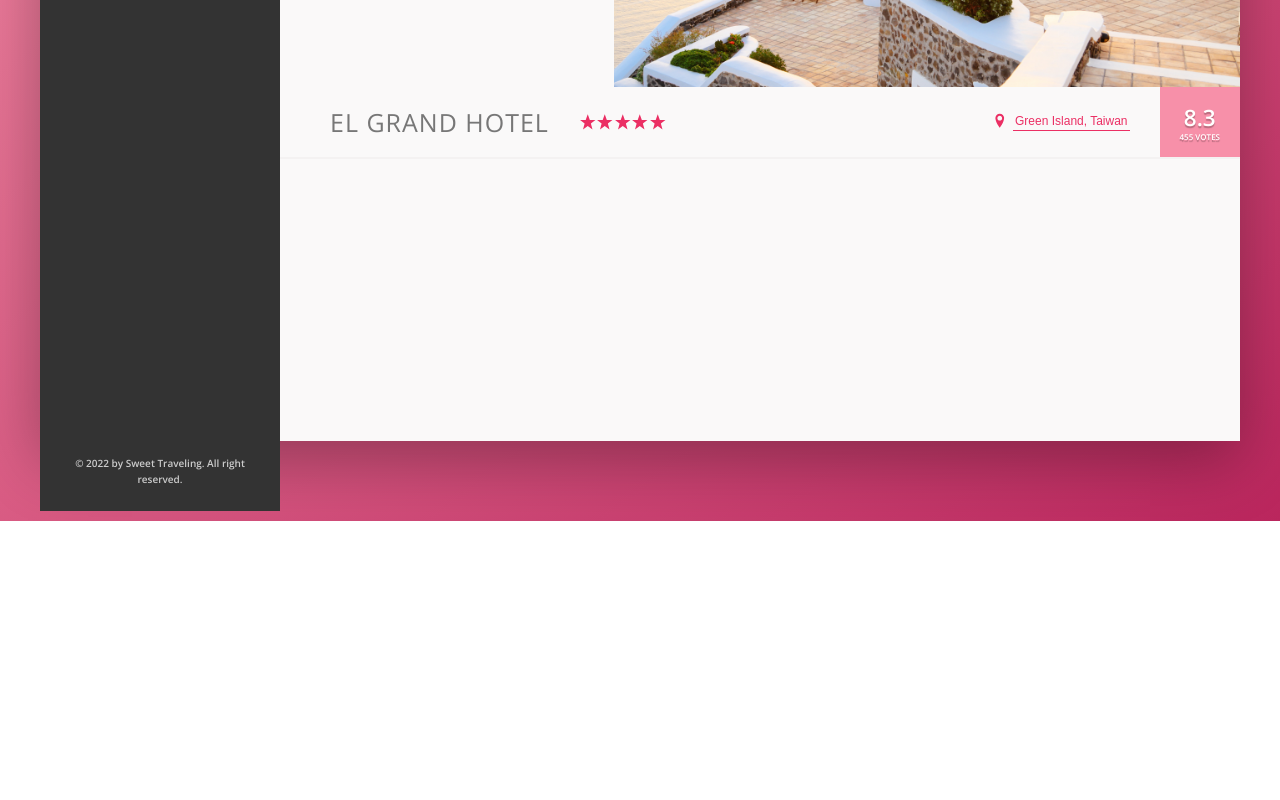
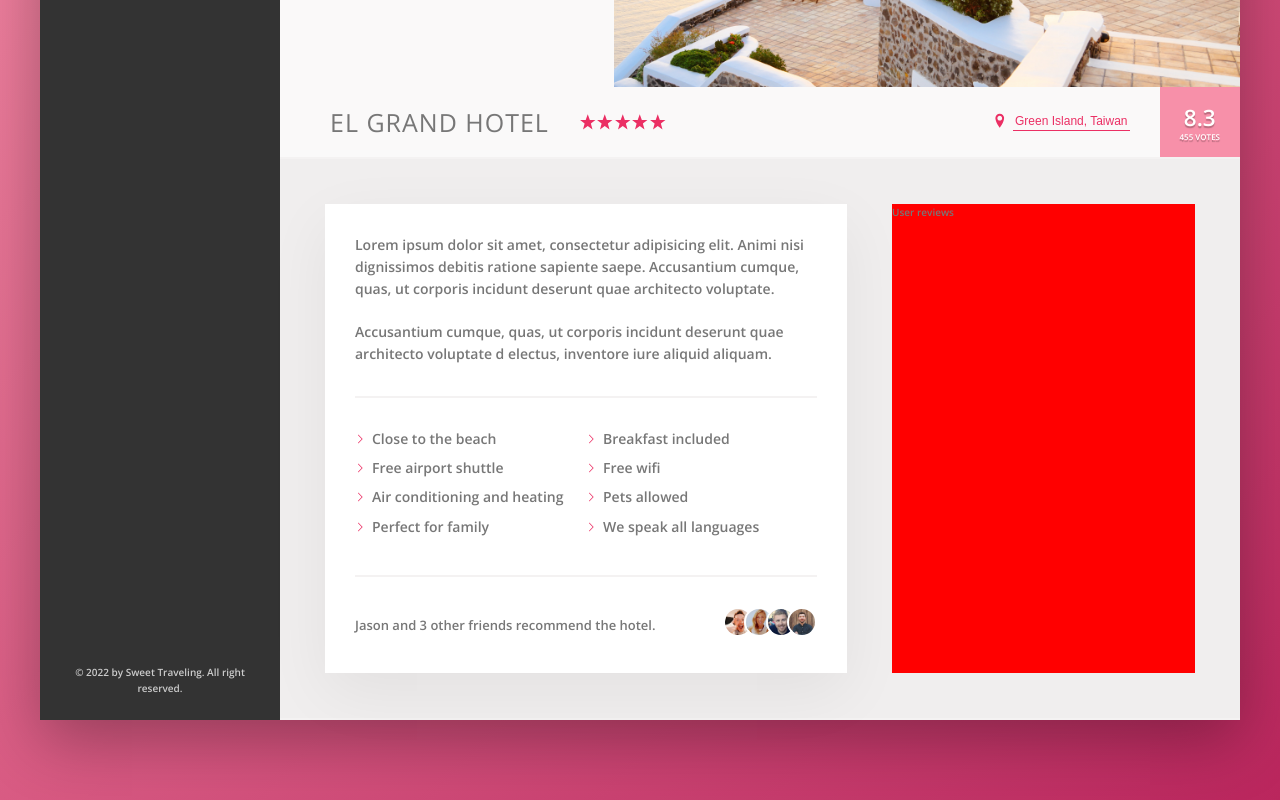
Before and after one commit to sswanyuu/Sweet-Traveling, a website: page index.html in a window 1280 px wide. Shown: the part 439-1239 px from the top of the page. Before the commit the page ends 960 px from the top, so only its background shows below. Drawn offline with nearby package versions, Linux system fonts and the light colour scheme.

Commit message:
complete recommend part and add some vars

```diff
--- a/index.html
+++ b/index.html
@@ -144,6 +144,43 @@
                         <div class="overview__rating-count">455 votes</div>
                     </div>
                 </div>
+                <div class="detail">
+                    <div class="description">
+                        <p class="paragraph">
+                            Lorem ipsum dolor sit amet, consectetur adipisicing elit.
+                            Animi nisi dignissimos debitis ratione sapiente saepe.
+                            Accusantium cumque, quas, ut corporis incidunt deserunt quae architecto voluptate.
+                        </p>
+                        <p class="paragraph">
+                            Accusantium cumque, quas, ut corporis incidunt deserunt quae architecto voluptate d
+                            electus, inventore iure aliquid aliquam.
+                        </p>
+                        <ul class="list">
+                            <li class="list__item">Close to the beach</li>
+                            <li class="list__item">Breakfast included</li>
+                            <li class="list__item">Free airport shuttle</li>
+                            <li class="list__item">Free wifi</li>
+                            <li class="list__item">Air conditioning and heating</li>
+                            <li class="list__item">Pets allowed</li>
+                            <li class="list__item">Perfect for family</li>
+                            <li class="list__item">We speak all languages</li>
+                        </ul>
+                        <div class="recommend">
+                            <p class="recommend__count">
+                                Jason and 3 other friends recommend the hotel.
+                            </p>
+                            <div class="recommend__friends">
+                                <img src="img/user-1.jpg" alt="Friend 1" class="recommend__user-photo">
+                                <img src="img/user-2.jpg" alt="Friend 2" class="recommend__user-photo">
+                                <img src="img/user-3.jpg" alt="Friend 3" class="recommend__user-photo">
+                                <img src="img/user-4.jpg" alt="Friend 4" class="recommend__user-photo">
+                            </div>
+                        </div>
+                    </div>
+                    <div class="user-reviews">
+                        User reviews
+                    </div>
+                </div>
             </main>
         </div>
     </div>
--- a/sass/_base.scss
+++ b/sass/_base.scss
@@ -13,6 +13,7 @@
   --color-grey-dark-3: #999;
   --color-shadow-dark: 0 2rem 6rem rgba(0, 0, 0, 0.3);
   --color-shadow-light: 0 2rem 6rem rgba(0, 0, 0, 0.06);
+  --line: 0.2rem solid var(--color-grey-light-2);
 }
 * {
   margin: 0;
--- a/sass/_component.scss
+++ b/sass/_component.scss
@@ -189,7 +189,7 @@
 .overview {
   display: flex;
   align-items: center;
-  border-bottom: 0.2rem solid var(--color-grey-light-2);
+  border-bottom: var(--line);
   &__heading {
     margin-left: 2rem;
     font-size: 2.5rem;
@@ -280,3 +280,66 @@
     box-shadow: none;
   }
 }
+///
+/// paragraph
+/// last <p> of the container
+.paragraph:not(:last-of-type) {
+  margin-bottom: 2rem;
+}
+
+///
+/// list
+.list {
+  margin: 3rem 0;
+  list-style: none;
+  padding: 3rem 0;
+  border-top: var(--line);
+  border-bottom: var(--line);
+  display: flex;
+  //allow the items to change line
+  flex-wrap: wrap;
+  //every items occupy 50% of each line
+  &__item {
+    flex: 0 0 50%;
+    margin-bottom: 0.7rem;
+    //put the icon before the item by using the file as background image.
+  }
+  &__item::before {
+    content: "";
+    display: inline-block;
+    height: 1rem;
+    width: 1rem;
+    margin-right: 0.7rem;
+    //newer browser - masks
+    background-color: var(--color-primary);
+    mask-image: url(../img/SVG/chevron-thin-right.svg);
+    mask-size: cover;
+    -webkit-mask-image: url(../img/SVG/chevron-thin-right.svg);
+    -webkit-mask-size: cover;
+    //older browser
+    // background-image: url(../img/SVG/chevron-thin-right.svg);
+    //background-size:cover;
+  }
+}
+///
+/// recommend
+.recommend {
+  font-size: 1.3rem;
+  color: var(--color-grey-dark-2);
+  display: flex;
+  align-items: center;
+
+  &__user-photo {
+    //let the border outside the image
+    height: 3rem;
+    width: 3rem;
+    border-radius: 50%;
+    border: 0.2rem solid #fff;
+  }
+  &__user-photo:not(:last-child) {
+    margin-right: -1.2rem;
+  }
+  &__count {
+    margin-right: auto;
+  }
+}
--- a/sass/_layout.scss
+++ b/sass/_layout.scss
@@ -3,7 +3,7 @@
   margin: 8rem auto;
   background-color: var(--color-grey-light-1);
   box-shadow: var(--color-shadow-dark);
-  height: 100vh;
+  min-height: 50rem;
 }
 .header {
   color: var(--color-grey-dark-2);
@@ -13,7 +13,7 @@
   align-items: center;
   height: 7rem;
   background-color: #fff;
-  border-bottom: 0.2rem solid var(--color-grey-light-2);
+  border-bottom: var(--line);
 }
 .content {
   display: flex;
@@ -27,7 +27,23 @@
   flex: 0 0 20%;
 }
 .hotel-view {
-  //for test
-  height: 80rem;
   flex: 1;
 }
+.detail {
+  display: flex;
+  padding: 4.5rem;
+  background-color: var(--color-grey-light-3);
+  border-bottom: var(--line);
+}
+.description {
+  font-size: 1.4rem;
+  background-color: #fff;
+  box-shadow: var(--color-shadow-light);
+  padding: 3rem;
+  flex: 0 0 60%;
+  margin-right: 4.5rem;
+}
+.user-reviews {
+  flex: 1;
+  background-color: red;
+}
```
Also changed, not shown: css/style.css.
